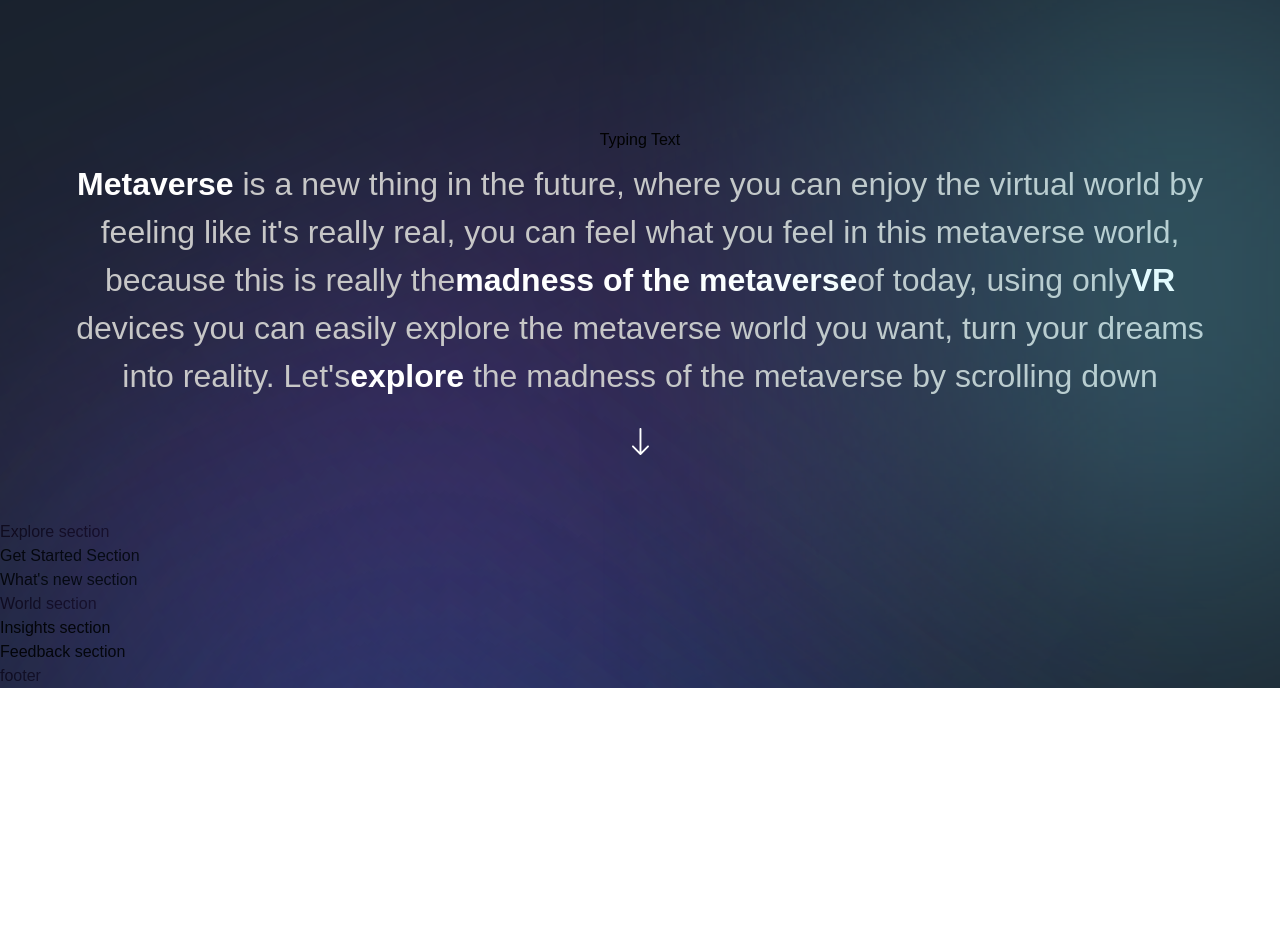
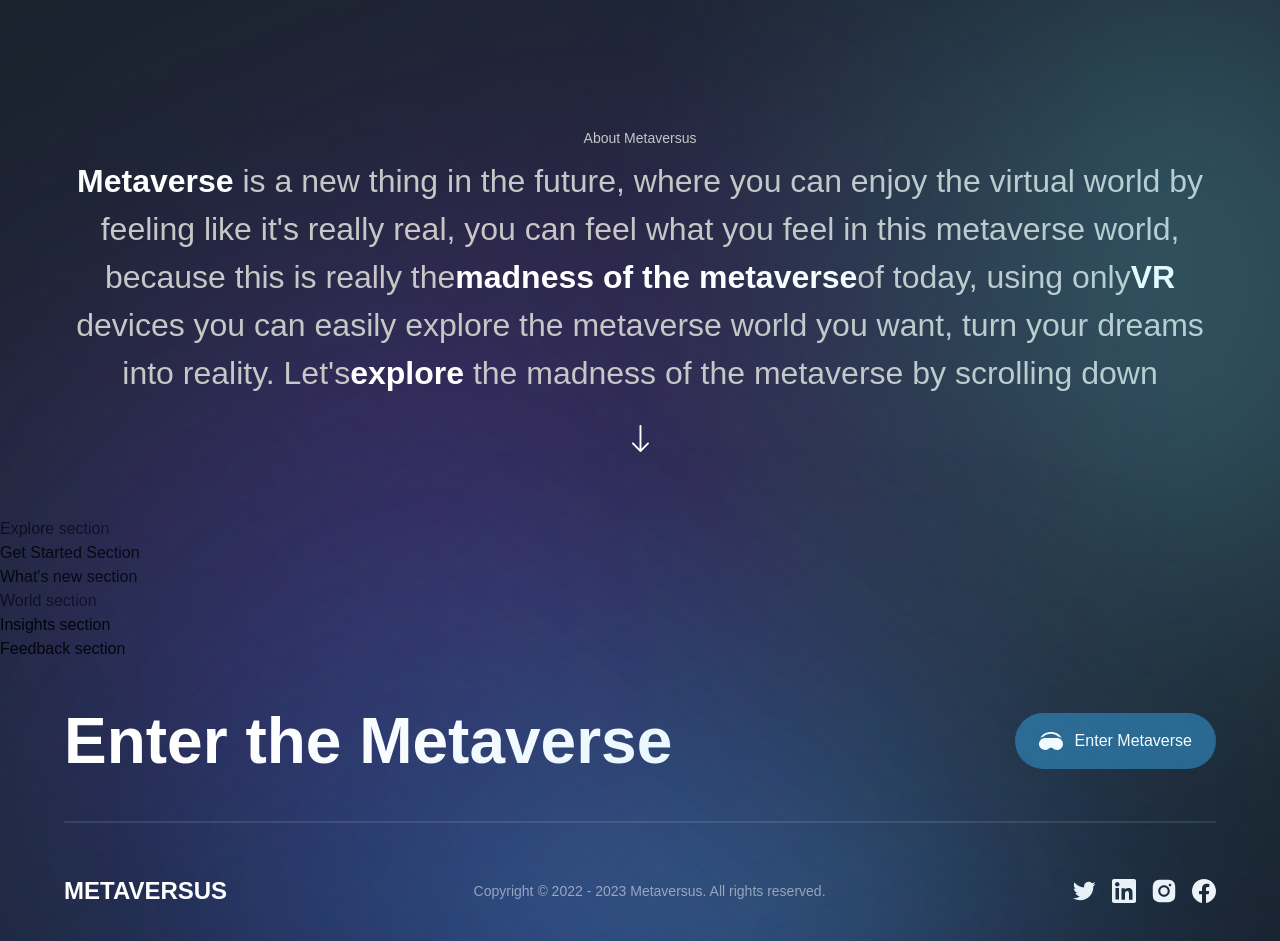
Before and after one commit to alisamirali/metaversus, a Next.js app: page / in a window 1280 px wide. Shown: the part 1040-1981 px from the top of the page. Before the commit the page ends 1728 px from the top, so only its background shows below. Built offline with nearby package versions, Linux system fonts and the light colour scheme; a web font is replaced by a local one.

Commit message:
Create Components And About Section

```diff
--- a/components/CustomTexts.jsx
+++ b/components/CustomTexts.jsx
@@ -1,9 +1,30 @@
-'use client';
+/* eslint-disable quotes */
 
-export const TypingText = () => (
-  <p>Typing Text</p>
+"use client";
+
+import { motion } from "framer-motion";
+import { textContainer, textVariant2 } from "../utils/motion";
+
+export const TypingText = ({ title, textStyles }) => (
+  <motion.p
+    variants={textContainer}
+    className={`font-normal text-[14px] text-secondary-white ${textStyles}`}
+  >
+    {Array.from(title).map((letter, index) => (
+      <motion.span variants={textVariant2} key={index}>
+        {letter === " " ? "\u00A0" : letter}
+      </motion.span>
+    ))}
+  </motion.p>
 );
 
-export const TitleText = () => (
-  <h2>Title Text</h2>
+export const TitleText = ({ title, textStyles }) => (
+  <motion.h2
+    variants={textVariant2}
+    initial="hidden"
+    whileInView="show"
+    className={`mt-[8px] font-bold md:text-[64px] text-[40px] text-white ${textStyles}`}
+  >
+    {title}
+  </motion.h2>
 );
--- a/components/ExploreCard.jsx
+++ b/components/ExploreCard.jsx
@@ -1,9 +1,49 @@
-'use client';
+/* eslint-disable quotes */
 
-const ExploreCard = () => (
-  <div>
-    Explore Card
-  </div>
+"use client";
+
+import { motion } from "framer-motion";
+
+import styles from "../styles";
+import { fadeIn } from "../utils/motion";
+
+const ExploreCard = ({ id, imgUrl, title, index, active, handleClick }) => (
+  <motion.div
+    variants={fadeIn("right", "spring", index * 0.5, 0.75)}
+    className={`relative ${
+      active === id ? "lg:flex-[3.5] flex-[10]" : "lg:flex-[0.5] flex-[2]"
+    } flex items-center justify-center min-w-[170px] h-[700px] transition-[flex] duration-[0.7s] ease-out-flex cursor-pointer`}
+    onClick={() => handleClick(id)}
+  >
+    <img
+      src={imgUrl}
+      alt="planet-04"
+      className="absolute w-full h-full object-cover rounded-[24px]"
+    />
+    {active !== id ? (
+      <h3 className="font-semibold sm:text-[26px] text-[18px] text-white absolute z-0 lg:bottom-20 lg:rotate-[-90deg] lg:origin-[0,0]">
+        {title}
+      </h3>
+    ) : (
+      <div className="absolute bottom-0 p-8 flex justify-start w-full flex-col bg-[rgba(0,0,0,0.5)] rounded-b-[24px]">
+        <div
+          className={`${styles.flexCenter} w-[60px] h-[60px] rounded-[24px] glassmorphism mb-[16px]`}
+        >
+          <img
+            src="/headset.svg"
+            alt="headset"
+            className="w-1/2 h-1/2 object-contain"
+          />
+        </div>
+        <p className="font-normal text-[16px] leading-[20.16px] text-white uppercase">
+          Enter Metaverse
+        </p>
+        <h2 className="mt-[24px] font-semibold sm:text-[32px] text-[24px] text-white">
+          {title}
+        </h2>
+      </div>
+    )}
+  </motion.div>
 );
 
 export default ExploreCard;
--- a/components/Footer.jsx
+++ b/components/Footer.jsx
@@ -1,9 +1,64 @@
-'use client';
+/* eslint-disable quotes */
+
+"use client";
+
+import { motion } from "framer-motion";
+import { socials } from "../constants";
+
+import styles from "../styles";
+import { footerVariants } from "../utils/motion";
 
 const Footer = () => (
-  <footer>
-    footer
-  </footer>
+  <motion.footer
+    variants={footerVariants}
+    initial="hidden"
+    whileInView="show"
+    className={`${styles.xPaddings} py-8 relative`}
+  >
+    <div className="footer-gradient" />
+    <div className={`${styles.innerWidth} mx-auto flex flex-col gap-8`}>
+      <div className="flex items-center justify-between flex-wrap gap-5">
+        <h4 className="font-bold md:text-[64px] text-[44px] text-white">
+          Enter the Metaverse
+        </h4>
+        <button
+          type="button"
+          className="flex items-center h-fit py-4 px-6 bg-[#25618B] rounded-[32px] gap-[12px]"
+        >
+          <img
+            src="/headset.svg"
+            alt="headset"
+            className="w-[24px] h-[24px] object-contain"
+          />
+          <span className="font-normal text-[16px] text-white">
+            Enter Metaverse
+          </span>
+        </button>
+      </div>
+
+      <div className="flex flex-col">
+        <div className="mb-[50px] h-[2px] bg-white opacity-10" />
+
+        <div className="flex items-center justify-between flex-wrap gap-4">
+          <h4 className="font-extrabold text-[24px] text-white">METAVERSUS</h4>
+          <p className="font-normal text-[14px] text-white opacity-50">
+            Copyright © 2022 - 2023 Metaversus. All rights reserved.
+          </p>
+
+          <div className="flex gap-4">
+            {socials.map((social) => (
+              <img
+                key={social.name}
+                src={social.url}
+                alt={social.name}
+                className="w-[24px] h-[24px] object-contain cursor-pointer"
+              />
+            ))}
+          </div>
+        </div>
+      </div>
+    </div>
+  </motion.footer>
 );
 
 export default Footer;
--- a/components/InsightCard.jsx
+++ b/components/InsightCard.jsx
@@ -1,9 +1,40 @@
-'use client';
+/* eslint-disable quotes */
 
-const InsightCard = () => (
-  <div>
-    Insight Card
-  </div>
+"use client";
+
+import { motion } from "framer-motion";
+
+import { fadeIn } from "../utils/motion";
+
+const InsightCard = ({ imgUrl, title, subtitle, index }) => (
+  <motion.div
+    variants={fadeIn("up", "spring", index * 0.5, 1)}
+    className="flex md:flex-row flex-col gap-4"
+  >
+    <img
+      src={imgUrl}
+      alt="planet-01"
+      className="md:w-[270px] w-full h-[250px] rounded-[32px] object-cover"
+    />
+    <div className="w-full flex justify-between items-center">
+      <div className="flex-1 md:ml-[62px] flex flex-col max-w-[650px]">
+        <h4 className="font-normal lg:text-[42px] text-[26px] text-white">
+          {title}
+        </h4>
+        <p className="mt-[16px] font-normal lg:text-[20px] text-[14px] text-secondary-white">
+          {subtitle}
+        </p>
+      </div>
+
+      <div className="lg:flex hidden items-center justify-center w-[100px] h-[100px] rounded-full bg-transparent border-[1px] border-white">
+        <img
+          src="/arrow.svg"
+          alt="arrow"
+          className="w-[40%] h-[40%] object-contain"
+        />
+      </div>
+    </div>
+  </motion.div>
 );
 
 export default InsightCard;
--- a/components/NewFeatures.jsx
+++ b/components/NewFeatures.jsx
@@ -1,6 +1,20 @@
-const NewFeatures = () => (
-  <div>
-    New Features
+/* eslint-disable quotes */
+
+import styles from "../styles";
+
+const NewFeatures = ({ imgUrl, title, subtitle }) => (
+  <div className="flex-1 flex flex-col sm:max-w-[250px] min-w-[210px]">
+    <div
+      className={`${styles.flexCenter} w-[70px] h-[70px] rounded-[24px] bg-[#323F5D]`}
+    >
+      <img src={imgUrl} alt="icon" className="w-1/2 h-1/2 object-contain" />
+    </div>
+    <h1 className="mt-[26px] font-bold text-[24px] leading-[30.24px] text-white">
+      Title {title}
+    </h1>
+    <p className="flex-1 mt-[16px] font-normal text-[18px] text-[#B0B0B0] leading-[32.4px]">
+      {subtitle}
+    </p>
   </div>
 );
 
--- a/components/StartSteps.jsx
+++ b/components/StartSteps.jsx
@@ -1,6 +1,17 @@
-const StartSteps = () => (
-  <div>
-    start steps
+/* eslint-disable quotes */
+
+import styles from "../styles";
+
+const StartSteps = ({ number, text }) => (
+  <div className={`${styles.flexCenter} flex-row`}>
+    <div
+      className={`${styles.flexCenter} w-[70px] h-[70px] rounded-[24px] bg-[#323F5D]`}
+    >
+      <p className="font-bold text-[20px] text-white">{number}</p>
+    </div>
+    <p className="flex-1 ml-[30px] font-normal text-[18px] text-[#B0B0B0] leading-[32.4px]">
+      {text}
+    </p>
   </div>
 );
 
--- a/sections/About.jsx
+++ b/sections/About.jsx
@@ -18,7 +18,7 @@ const About = () => (
       viewport={{ once: false, amount: 0.25 }}
       className={`${styles.innerWidth} mx-auto ${styles.flexCenter} flex-col`}
     >
-      <TypingText title="| About Metaversus" textStyles="text-center" />
+      <TypingText title="About Metaversus" textStyles="text-center" />
 
       <motion.p
         variants={fadeIn("up", "tween", 0.2, 1)}
```
